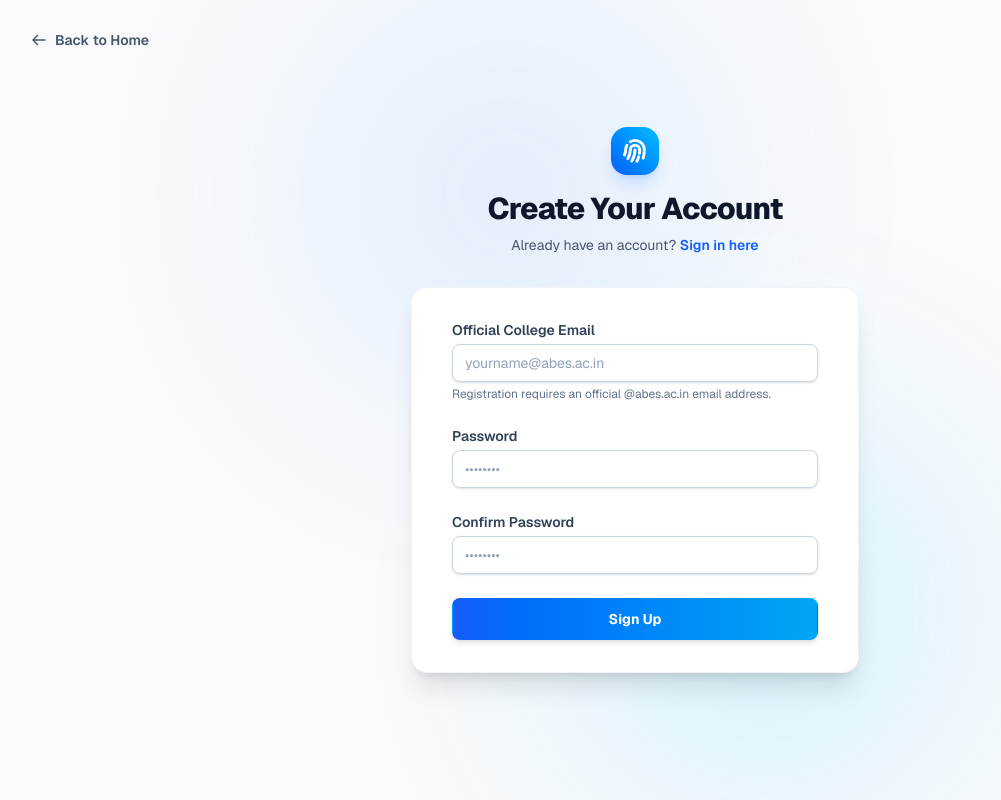
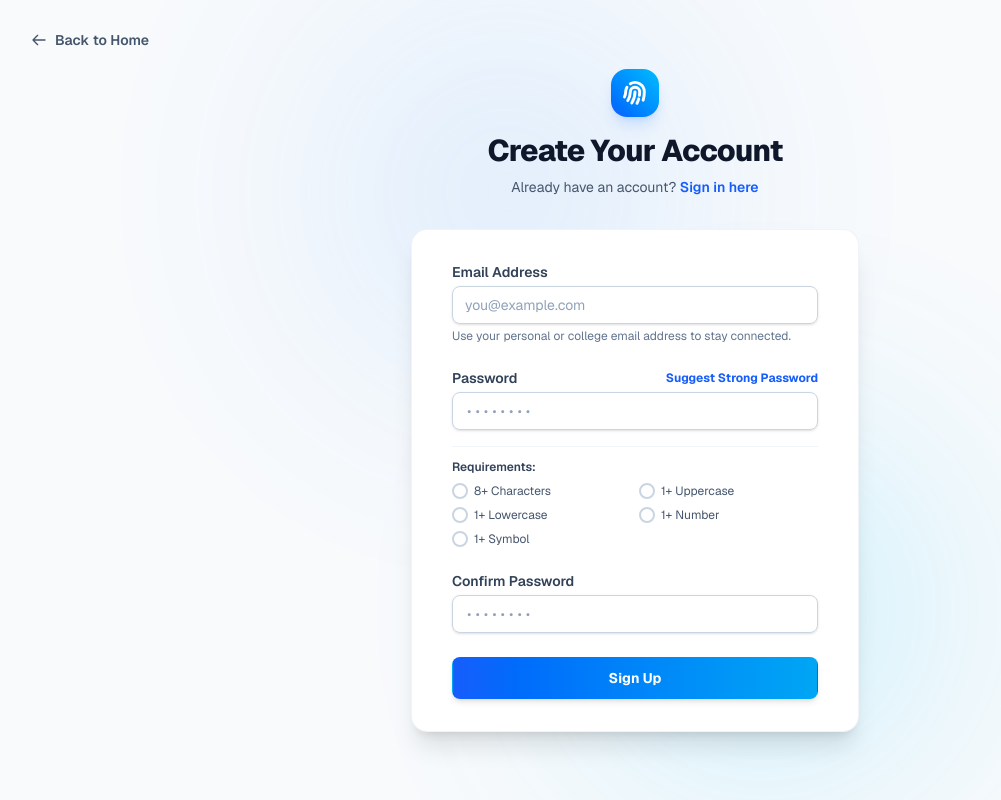
Before and after one commit to agentic0509-code/abes-connect, a Next.js app: page /signup in a window 1280 px wide. Shown: the whole page, without its empty margins (5-1006 px from the left). Built offline with nearby package versions, Linux system fonts and the light colour scheme.

Commit message:
feat: add supabase auth, password strength checklist, and password generator

```diff
--- a/src/app/signup/page.tsx
+++ b/src/app/signup/page.tsx
@@ -5,9 +5,73 @@ import { signup } from '@/app/auth/actions';
 import Link from 'next/link';
 
 export default function SignupPage() {
+  const [email, setEmail] = useState('');
+  const [password, setPassword] = useState('');
+  const [confirmPassword, setConfirmPassword] = useState('');
   const [error, setError] = useState<string | null>(null);
   const [success, setSuccess] = useState<string | null>(null);
   const [loading, setLoading] = useState(false);
+
+  // Password criteria evaluations
+  const criteria = {
+    hasMinLength: password.length >= 8,
+    hasUppercase: /[A-Z]/.test(password),
+    hasLowercase: /[a-z]/.test(password),
+    hasNumber: /[0-9]/.test(password),
+    hasSpecialChar: /[!@#$%^&*(),.?":{}|<>]/.test(password),
+  };
+
+  const satisfiedCount = Object.values(criteria).filter(Boolean).length;
+
+  // Compute password strength
+  let strength: 'Weak' | 'Medium' | 'Strong' = 'Weak';
+  let strengthColor = 'bg-red-500';
+  let strengthTextColor = 'text-red-500 dark:text-red-400';
+  let barWidth = 'w-1/3';
+
+  if (satisfiedCount >= 5) {
+    strength = 'Strong';
+    strengthColor = 'bg-emerald-500';
+    strengthTextColor = 'text-emerald-500 dark:text-emerald-400';
+    barWidth = 'w-full';
+  } else if (satisfiedCount >= 3) {
+    strength = 'Medium';
+    strengthColor = 'bg-amber-500';
+    strengthTextColor = 'text-amber-500 dark:text-amber-400';
+    barWidth = 'w-2/3';
+  }
+
+  // Strong password generator function
+  const handleSuggestPassword = () => {
+    const uppercase = 'ABCDEFGHIJKLMNOPQRSTUVWXYZ';
+    const lowercase = 'abcdefghijklmnopqrstuvwxyz';
+    const numbers = '0123456789';
+    const symbols = '!@#$%^&*()_+-=[]{}|;:,./<>?';
+
+    // Ensure at least one character from each set is included
+    const mandatoryChars = [
+      uppercase[Math.floor(Math.random() * uppercase.length)],
+      lowercase[Math.floor(Math.random() * lowercase.length)],
+      numbers[Math.floor(Math.random() * numbers.length)],
+      symbols[Math.floor(Math.random() * symbols.length)],
+    ];
+
+    // Fill the remaining length with a mixed pool of characters
+    const allChars = uppercase + lowercase + numbers + symbols;
+    const remainingLength = 12; // total length 16
+    for (let i = 0; i < remainingLength; i++) {
+      mandatoryChars.push(allChars[Math.floor(Math.random() * allChars.length)]);
+    }
+
+    // Shuffle the characters cryptographically
+    const shuffledPassword = mandatoryChars
+      .sort(() => Math.random() - 0.5)
+      .join('');
+
+    setPassword(shuffledPassword);
+    setConfirmPassword(shuffledPassword);
+    setError(null);
+  };
 
   const handleSubmit = async (e: React.FormEvent<HTMLFormElement>) => {
     e.preventDefault();
@@ -15,14 +79,9 @@ export default function SignupPage() {
     setError(null);
     setSuccess(null);
 
-    const formData = new FormData(e.currentTarget);
-    const email = formData.get('email') as string;
-    const password = formData.get('password') as string;
-    const confirmPassword = formData.get('confirmPassword') as string;
-
-    // Client-side validation: Restrict to @abes.ac.in domain
-    if (!email.toLowerCase().endsWith('@abes.ac.in')) {
-      setError('Access restricted: Only email addresses ending with @abes.ac.in are allowed to sign up.');
+    // Final checks before submitting
+    if (satisfiedCount < 5) {
+      setError('Please fulfill all password strength requirements.');
       setLoading(false);
       return;
     }
@@ -33,12 +92,7 @@ export default function SignupPage() {
       return;
     }
 
-    if (password.length < 6) {
-      setError('Password must be at least 6 characters long.');
-      setLoading(false);
-      return;
-    }
-
+    const formData = new FormData(e.currentTarget);
     const result = await signup(formData);
     setLoading(false);
 
@@ -46,7 +100,9 @@ export default function SignupPage() {
       setError(result.error);
     } else if (result?.success) {
       setSuccess(result.success);
-      (e.target as HTMLFormElement).reset();
+      setEmail('');
+      setPassword('');
+      setConfirmPassword('');
     }
   };
 
@@ -111,7 +167,7 @@ export default function SignupPage() {
 
             <div>
               <label htmlFor="email" className="block text-sm font-semibold text-slate-700 dark:text-slate-300">
-                Official College Email
+                Email Address
               </label>
               <div className="mt-1">
                 <input
@@ -120,28 +176,115 @@ export default function SignupPage() {
                   type="email"
                   autoComplete="email"
                   required
-                  placeholder="yourname@abes.ac.in"
+                  value={email}
+                  onChange={(e) => setEmail(e.target.value)}
+                  placeholder="you@example.com"
                   className="appearance-none block w-full px-3 py-2 border border-slate-300 dark:border-slate-700 rounded-lg shadow-sm placeholder-slate-400 focus:outline-none focus:ring-blue-500 focus:border-blue-500 dark:bg-slate-800 dark:text-white sm:text-sm transition-colors"
                 />
               </div>
               <p className="mt-1 text-xs text-slate-500 dark:text-slate-400">
-                Registration requires an official @abes.ac.in email address.
+                Use your personal or college email address to stay connected.
               </p>
             </div>
 
             <div>
-              <label htmlFor="password" className="block text-sm font-semibold text-slate-700 dark:text-slate-300">
-                Password
-              </label>
+              <div className="flex justify-between items-center">
+                <label htmlFor="password" className="block text-sm font-semibold text-slate-700 dark:text-slate-300">
+                  Password
+                </label>
+                <button
+                  type="button"
+                  onClick={handleSuggestPassword}
+                  className="text-xs font-bold text-blue-600 hover:text-blue-500 dark:text-blue-400 dark:hover:text-blue-300 focus:outline-none cursor-pointer"
+                >
+                  Suggest Strong Password
+                </button>
+              </div>
               <div className="mt-1">
                 <input
                   id="password"
                   name="password"
-                  type="password"
+                  type="text" // Change to text so suggested password can be read, or keep it standard
                   required
+                  value={password}
+                  onChange={(e) => setPassword(e.target.value)}
                   placeholder="••••••••"
-                  className="appearance-none block w-full px-3 py-2 border border-slate-300 dark:border-slate-700 rounded-lg shadow-sm placeholder-slate-400 focus:outline-none focus:ring-blue-500 focus:border-blue-500 dark:bg-slate-800 dark:text-white sm:text-sm transition-colors"
+                  className="appearance-none block w-full px-3 py-2 border border-slate-300 dark:border-slate-700 rounded-lg shadow-sm placeholder-slate-400 focus:outline-none focus:ring-blue-500 focus:border-blue-500 dark:bg-slate-800 dark:text-white sm:text-sm transition-colors font-mono"
                 />
+              </div>
+
+              {/* Password Strength Indicator */}
+              {password.length > 0 && (
+                <div className="mt-3">
+                  <div className="flex justify-between items-center text-xs mb-1.5">
+                    <span className="font-semibold text-slate-650 dark:text-slate-400">Password Strength:</span>
+                    <span className={`font-bold ${strengthTextColor}`}>{strength}</span>
+                  </div>
+                  <div className="h-1.5 w-full rounded-full bg-slate-200 dark:bg-slate-800 overflow-hidden">
+                    <div className={`h-full ${strengthColor} ${barWidth} transition-all duration-300`} />
+                  </div>
+                </div>
+              )}
+
+              {/* Password Checklist */}
+              <div className="mt-4 space-y-2 text-xs text-slate-600 dark:text-slate-400 border-t border-slate-100 dark:border-slate-800/80 pt-3">
+                <p className="font-semibold text-slate-700 dark:text-slate-300">Requirements:</p>
+                <div className="grid grid-cols-1 sm:grid-cols-2 gap-2">
+                  <div className="flex items-center gap-1.5">
+                    {criteria.hasMinLength ? (
+                      <svg className="w-4 h-4 text-emerald-500 shrink-0" fill="none" viewBox="0 0 24 24" stroke="currentColor" strokeWidth={3}>
+                        <path strokeLinecap="round" strokeLinejoin="round" d="M5 13l4 4L19 7" />
+                      </svg>
+                    ) : (
+                      <span className="w-4 h-4 rounded-full border-2 border-slate-300 dark:border-slate-700 shrink-0" />
+                    )}
+                    <span className={criteria.hasMinLength ? 'text-emerald-600 dark:text-emerald-400 font-medium' : ''}>8+ Characters</span>
+                  </div>
+
+                  <div className="flex items-center gap-1.5">
+                    {criteria.hasUppercase ? (
+                      <svg className="w-4 h-4 text-emerald-500 shrink-0" fill="none" viewBox="0 0 24 24" stroke="currentColor" strokeWidth={3}>
+                        <path strokeLinecap="round" strokeLinejoin="round" d="M5 13l4 4L19 7" />
+                      </svg>
+                    ) : (
+                      <span className="w-4 h-4 rounded-full border-2 border-slate-300 dark:border-slate-700 shrink-0" />
+                    )}
+                    <span className={criteria.hasUppercase ? 'text-emerald-600 dark:text-emerald-400 font-medium' : ''}>1+ Uppercase</span>
+                  </div>
+
+                  <div className="flex items-center gap-1.5">
+                    {criteria.hasLowercase ? (
+                      <svg className="w-4 h-4 text-emerald-500 shrink-0" fill="none" viewBox="0 0 24 24" stroke="currentColor" strokeWidth={3}>
+                        <path strokeLinecap="round" strokeLinejoin="round" d="M5 13l4 4L19 7" />
+                      </svg>
+                    ) : (
+                      <span className="w-4 h-4 rounded-full border-2 border-slate-300 dark:border-slate-700 shrink-0" />
+                    )}
+                    <span className={criteria.hasLowercase ? 'text-emerald-600 dark:text-emerald-400 font-medium' : ''}>1+ Lowercase</span>
+                  </div>
+
+                  <div className="flex items-center gap-1.5">
+                    {criteria.hasNumber ? (
+                      <svg className="w-4 h-4 text-emerald-500 shrink-0" fill="none" viewBox="0 0 24 24" stroke="currentColor" strokeWidth={3}>
+                        <path strokeLinecap="round" strokeLinejoin="round" d="M5 13l4 4L19 7" />
+                      </svg>
+                    ) : (
+                      <span className="w-4 h-4 rounded-full border-2 border-slate-300 dark:border-slate-700 shrink-0" />
+                    )}
+                    <span className={criteria.hasNumber ? 'text-emerald-600 dark:text-emerald-400 font-medium' : ''}>1+ Number</span>
+                  </div>
+
+                  <div className="flex items-center gap-1.5">
+                    {criteria.hasSpecialChar ? (
+                      <svg className="w-4 h-4 text-emerald-500 shrink-0" fill="none" viewBox="0 0 24 24" stroke="currentColor" strokeWidth={3}>
+                        <path strokeLinecap="round" strokeLinejoin="round" d="M5 13l4 4L19 7" />
+                      </svg>
+                    ) : (
+                      <span className="w-4 h-4 rounded-full border-2 border-slate-300 dark:border-slate-700 shrink-0" />
+                    )}
+                    <span className={criteria.hasSpecialChar ? 'text-emerald-600 dark:text-emerald-400 font-medium' : ''}>1+ Symbol</span>
+                  </div>
+                </div>
               </div>
             </div>
 
@@ -155,8 +298,10 @@ export default function SignupPage() {
                   name="confirmPassword"
                   type="password"
                   required
+                  value={confirmPassword}
+                  onChange={(e) => setConfirmPassword(e.target.value)}
                   placeholder="••••••••"
-                  className="appearance-none block w-full px-3 py-2 border border-slate-300 dark:border-slate-700 rounded-lg shadow-sm placeholder-slate-400 focus:outline-none focus:ring-blue-500 focus:border-blue-500 dark:bg-slate-800 dark:text-white sm:text-sm transition-colors"
+                  className="appearance-none block w-full px-3 py-2 border border-slate-300 dark:border-slate-700 rounded-lg shadow-sm placeholder-slate-400 focus:outline-none focus:ring-blue-500 focus:border-blue-500 dark:bg-slate-800 dark:text-white sm:text-sm transition-colors font-mono"
                 />
               </div>
             </div>
```
Also changed, not shown: src/app/auth/actions.ts (+2 -7 lines).
